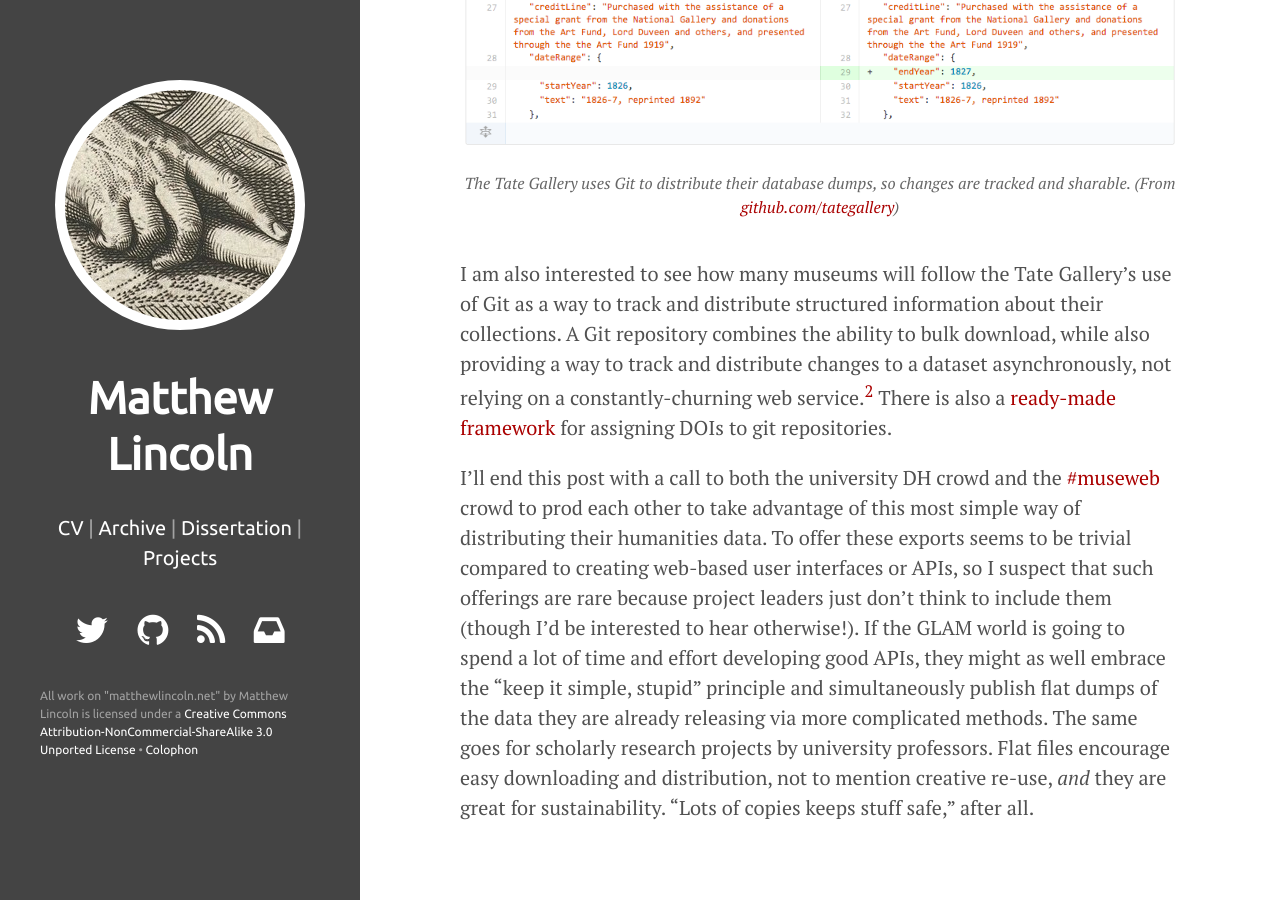
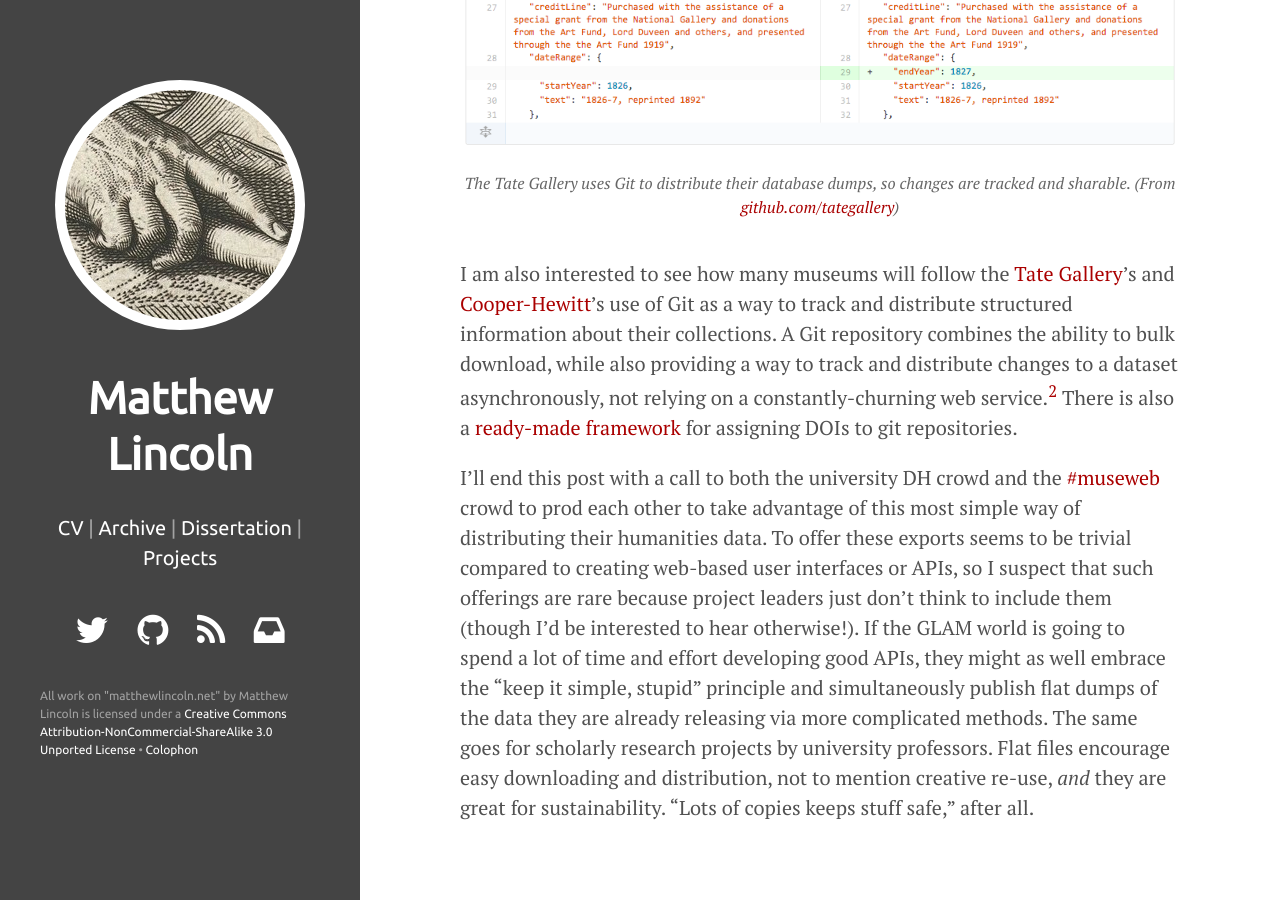
Before and after one commit to mdlincoln/mdlincoln.github.io, a Jekyll site: the page built from _posts/2015-01-26-unsustainable-museum-data.md, in a window 1280 px wide and 900 px high, scrolled down 2383 px. Built offline with Jekyll 4.4.1, drawn with Linux system fonts in a browser that asks for light colours; nearby versions of some CDN libraries; comment, search, counter and statistics services are not loaded; some of the changed text lies outside the part shown.

Commit message:
Link to C-H github account

```diff
--- a/_posts/2015-01-26-unsustainable-museum-data.md
+++ b/_posts/2015-01-26-unsustainable-museum-data.md
@@ -26,7 +26,7 @@
 
 I am starting to see this as a crucial problem in the world of museum data.
 We've been duly excited about the rapid adoption of APIs by [many museums, libraries, and other archives][apis] as a way to make their collections data available in a machine-friendly way.[^1]
-For example, the Cooper Hewitt museum [has made a splash with its particularly rich and well-integrated API][ch].
+For example, the Cooper-Hewitt museum [has made a splash with its particularly rich and well-integrated API][ch].
 This format makes excellent sense for generating human-readable websites or mobile apps, which only ever need to display a little information at a time.
 They're also great for relaying information that may change frequently, such as the current display location of a work of art.
 
@@ -48,10 +48,10 @@
 
 <figure>
 <img src="/assets/images/tate_commit.png" />
-<figcaption>The Tate Gallery uses Git to distribute their database dumps, so changes are tracked and sharable. (From <a href="github.com/tategallery">github.com/tategallery</a>)</figcaption>
+<figcaption>The Tate Gallery uses Git to distribute their database dumps, so changes are tracked and sharable. (From <a href="https://github.com/tategallery/collection/commit/f60339d97b379f5412dada56d07f9d596033a275">github.com/tategallery</a>)</figcaption>
 </figure>
 
-I am also interested to see how many museums will follow the Tate Gallery's use of Git as a way to track and distribute structured information about their collections.
+I am also interested to see how many museums will follow the [Tate Gallery](https://github.com/tategallery/collection)'s and [Cooper-Hewitt](https://github.com/cooperhewitt/collection)'s use of Git as a way to track and distribute structured information about their collections.
 A Git repository combines the ability to bulk download, while also providing a way to track and distribute changes to a dataset asynchronously, not relying on a constantly-churning web service.[^2]
 There is also a [ready-made framework][zenodo] for assigning DOIs to git repositories.
 
```
